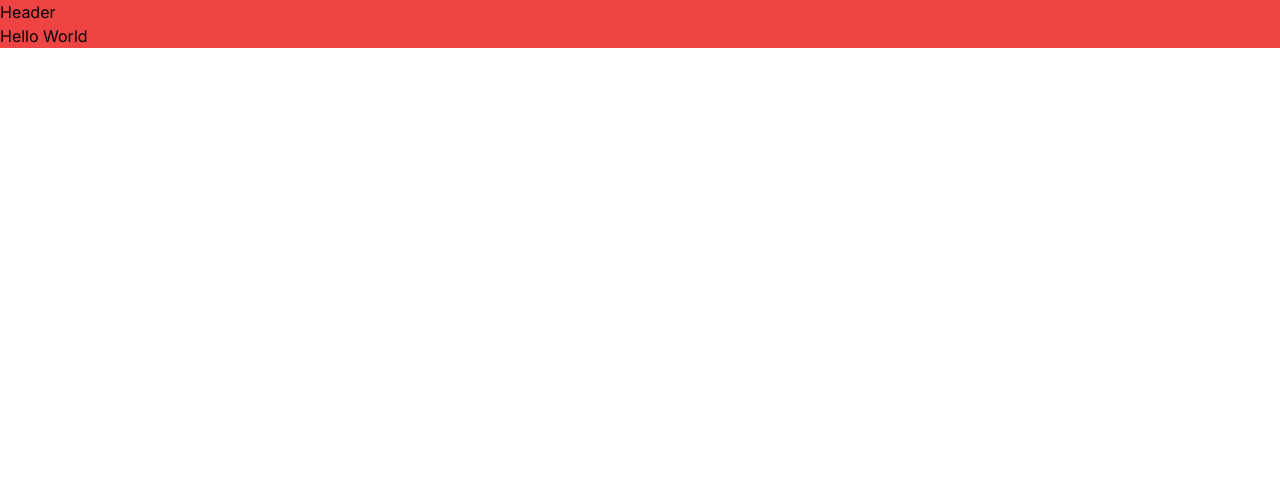
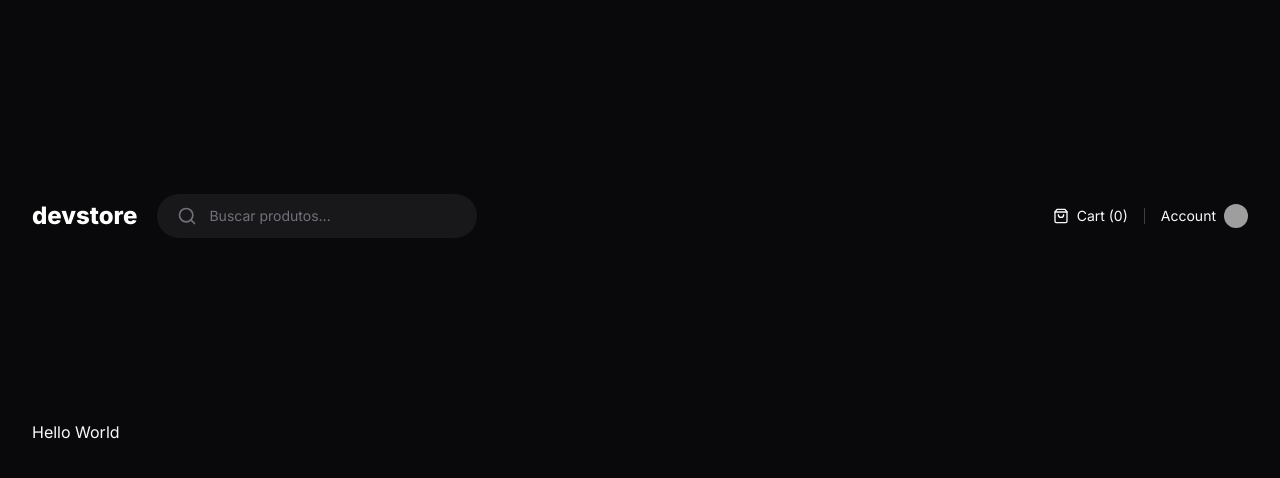
Before and after one commit to robsonshockwave/devstore, a Next.js app: page / in a window 1280 px wide. Shown: the top 478 px of the page. Built offline with nearby package versions, Linux system fonts and the light colour scheme; grey boxes are pictures that could not be loaded.

Commit message:
componente header

```diff
--- a/next.config.mjs
+++ b/next.config.mjs
@@ -1,4 +1,8 @@
 /** @type {import('next').NextConfig} */
-const nextConfig = {};
+const nextConfig = {
+  images: {
+    domains: ['github.com'],
+  },
+};
 
 export default nextConfig;
--- a/src/app/(store)/layout.tsx
+++ b/src/app/(store)/layout.tsx
@@ -6,7 +6,7 @@ export default function StoreLayout({
   children: React.ReactNode;
 }) {
   return (
-    <div className="bg-red-500">
+    <div className="mx-auto grid min-h-screen w-full max-w-[1600px] grid-rows-app gap-5 px-8 p-8">
       <Header />
       {children}
     </div>
--- a/src/app/layout.tsx
+++ b/src/app/layout.tsx
@@ -15,7 +15,7 @@ export default function RootLayout({
 }>) {
   return (
     <html className={inter.variable} lang="pt">
-      <body>{children}</body>
+      <body className="bg-zinc-950 text-zinc-50 antialiased">{children}</body>
     </html>
   );
 }
--- a/src/components/header.tsx
+++ b/src/components/header.tsx
@@ -1,7 +1,44 @@
+import Link from 'next/link';
+import { Search, ShoppingBag } from 'lucide-react';
+import Image from 'next/image';
+
 export function Header() {
   return (
-    <header>
-      <h1>Header</h1>
-    </header>
+    <div className="flex items-center justify-between">
+      <div className="flex items-center gap-5">
+        <Link href="/" className="text-2xl font-extrabold text-white">
+          devstore
+        </Link>
+
+        <form className="flex w-[320px] items-center gap-3 rounded-full bg-zinc-900 px-5 py-3 ring-zinc-700">
+          <Search className="w-5 h-5 text-zinc-500" />
+
+          <input
+            placeholder="Buscar produtos..."
+            className="flex-1 bg-transparent text-sm outline-none placeholder:text-zinc-500"
+          />
+        </form>
+      </div>
+
+      <div className="flex items-center gap-4">
+        <div className="flex items-center gap-2">
+          <ShoppingBag className="h-4 w-4" />
+          <span className="text-sm">Cart (0)</span>
+        </div>
+
+        <div className="w-px h-4 bg-zinc-700" />
+
+        <Link href="/" className="flex items-center gap-2 hover:underline">
+          <span className="text-sm">Account</span>
+          <Image
+            src="https://github.com/robsonshockwave.png"
+            className="h-6 w-6 rounded-full"
+            width={24}
+            height={24}
+            alt=""
+          />
+        </Link>
+      </div>
+    </div>
   );
 }
--- a/tailwind.config.ts
+++ b/tailwind.config.ts
@@ -10,6 +10,9 @@ const config: Config = {
     fontFamily: {
       sans: 'var(--font-inter)',
     },
+    gridTemplateColumns: {
+      app: 'min-content max-content',
+    },
   },
   plugins: [],
 };
```
Also changed, not shown: package.json (+6 -5 lines), 1 other file (tests, documents, lock files or other folders).
